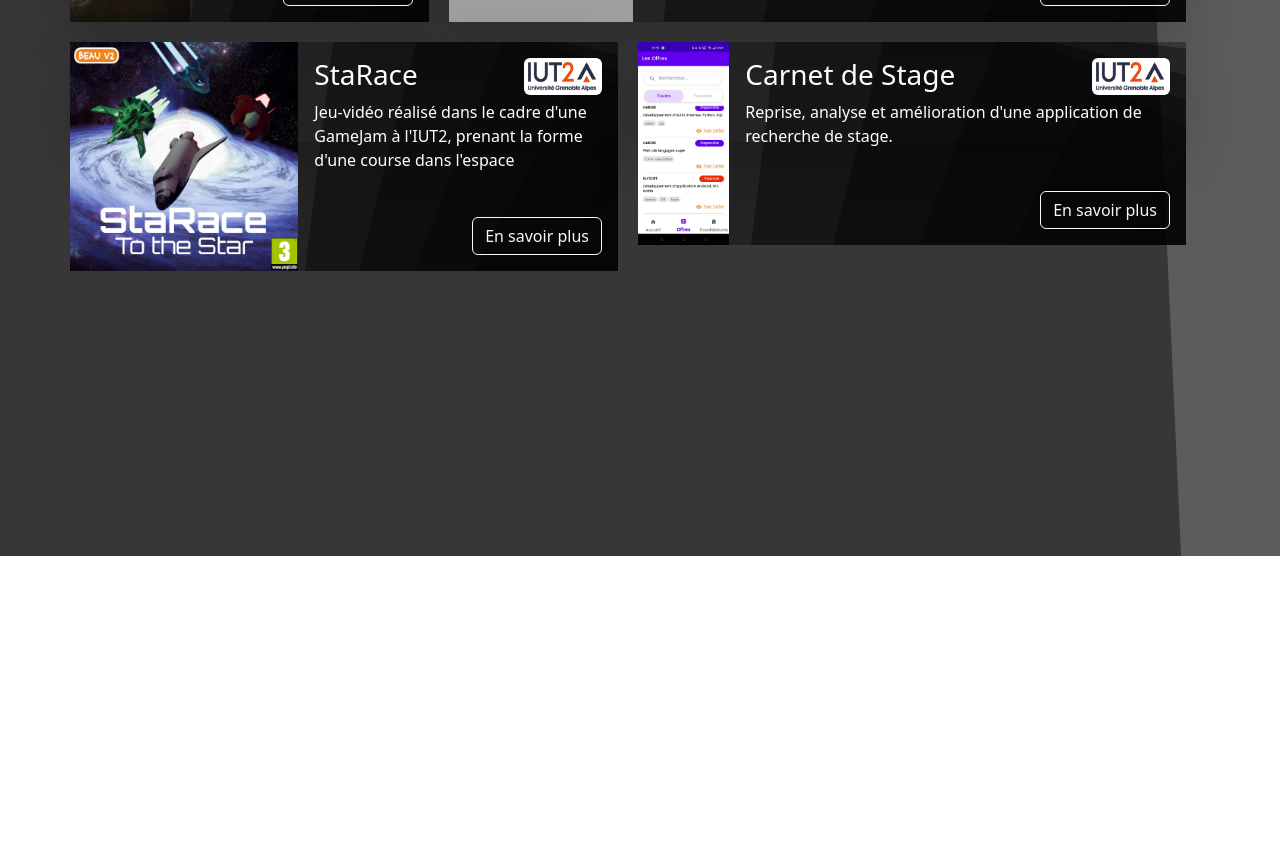
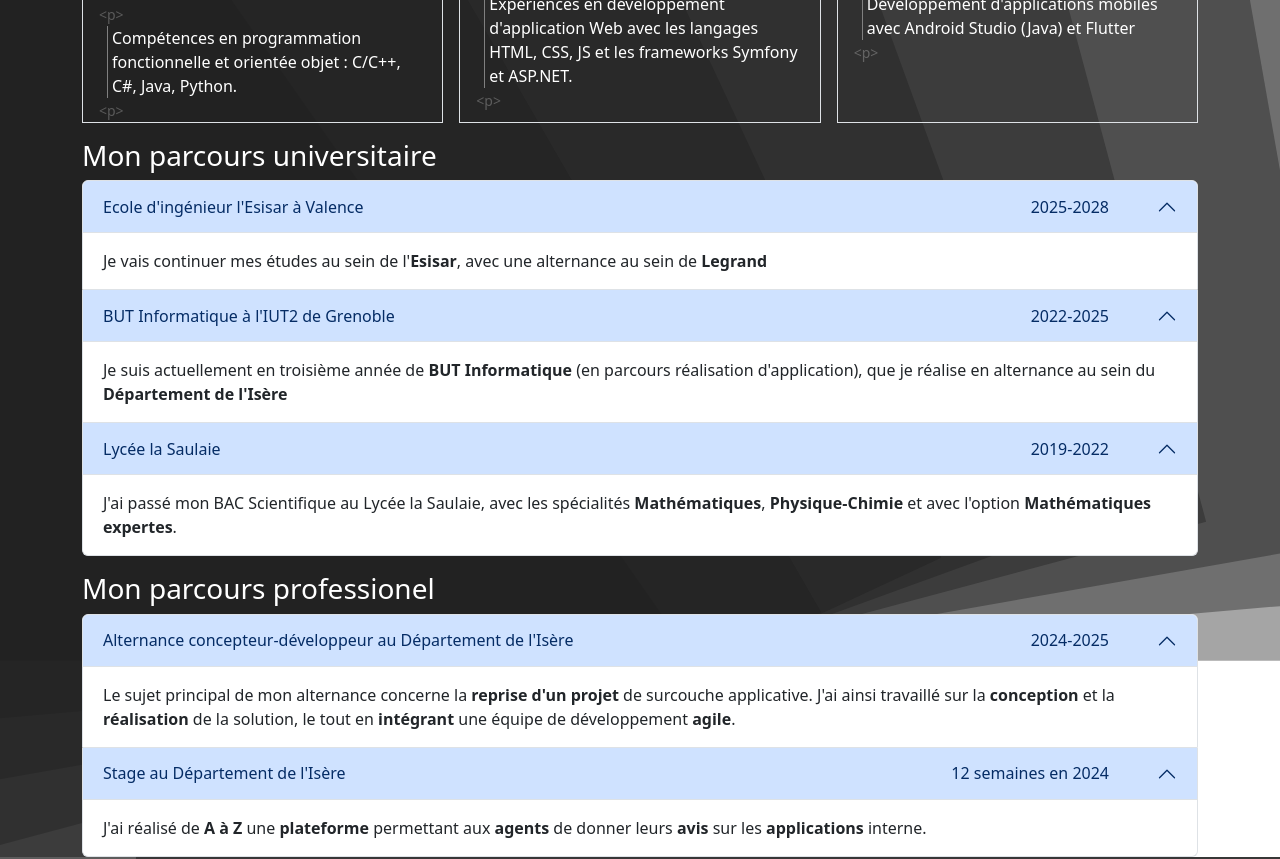
Before and after one commit to dupuisth/portfolio, a Next.js app: page / in a window 1280 px wide. Shown: the part 1060-1919 px from the top of the page. Before the commit the page ends 1616 px from the top, so only its background shows below. Built offline with nearby package versions, Linux system fonts and the light colour scheme; grey boxes are pictures that could not be loaded.

Commit message:
Ajout a propos

```diff
--- /dev/null
+++ b/app/components/About.tsx
@@ -0,0 +1,164 @@
+import GradientBackground from "./GradientBackground";
+
+function Comptence({
+  title,
+  description,
+}: {
+  title: string;
+  description: string;
+}) {
+  return (
+    <div className="border px-3 w-100" style={{ minHeight: 200 }}>
+      <h3 className="mt-2">
+        <b>{title}</b>
+      </h3>
+      <div className="position-relative">
+        <span className="small opacity-25">&lt;p&gt;</span>
+        <p className="m-0 ms-2 ps-1" style={{ borderLeft: "1px solid gray" }}>
+          {description}
+        </p>
+        <span className="small opacity-25">&lt;p&gt;</span>
+      </div>
+    </div>
+  );
+}
+
+function ParcoursItem({
+  title,
+  description,
+  date,
+  index,
+  accordionId,
+}: {
+  title: string;
+  date: string;
+  description: string;
+  index: number;
+  accordionId: string;
+}) {
+  return (
+    <div className="accordion-item">
+      <h2 className="accordion-header">
+        <button
+          className="accordion-button"
+          type="button"
+          data-bs-toggle="collapse"
+          data-bs-target={`#${accordionId}collapse${index}`}
+          aria-expanded="true"
+          aria-controls={`${accordionId}collapse${index}`}
+        >
+          <div className="d-flex justify-content-between w-100 me-5">
+            <span>{title}</span>
+            <span>{date}</span>
+          </div>
+        </button>
+      </h2>
+      <div
+        id={`${accordionId}collapse${index}`}
+        className="accordion-collapse collapse show"
+        data-bs-parent={`#${accordionId}`}
+      >
+        <div
+          className="accordion-body"
+          dangerouslySetInnerHTML={{ __html: description }}
+        ></div>
+      </div>
+    </div>
+  );
+}
+
+export default function About() {
+  return (
+    <div className="w-100 h-100 position-relative" id="about">
+      <div className="overflow-hidden" style={{ zIndex: -100 }}>
+        <GradientBackground
+          color="#202020ff"
+          count={8}
+          zIndex={-10}
+          scale={1.5}
+          colCoef={1}
+          rotationCoef={5}
+          mirror={true}
+        />
+      </div>
+      <div className="container mt-3 text-white" style={{ minHeight: "100vh" }}>
+        <h1 className="text-center">A propos de moi</h1>
+
+        <p>
+          Salut, moi, c'est <b>Thibaut</b>. Je suis actuellement étudiant en{" "}
+          <b>BUT informatique</b> à l'IUT2 de Grenoble. Je suis interessé par la
+          programmation et les nouvelles technologies depuis que je suis au
+          lycée. Mon objectif actuel est de devenir{" "}
+          <b>concepteur-développeur</b>.
+        </p>
+
+        <div className="mt-3">
+          <h3>Mes compétences</h3>
+
+          <div className="d-md-flex flex-nowrap gap-3 justify-content-center">
+            <Comptence
+              title="Développement Logiciel"
+              description="Compétences en programmation fonctionnelle et orientée objet : C/C++, C#, Java, Python. "
+            />
+            <Comptence
+              title="Développement Web"
+              description="Expériences en développement d'application Web avec les langages HTML, CSS, JS et les frameworks Symfony et ASP.NET. "
+            />
+            <Comptence
+              title="Développement Mobile"
+              description="Développement d'applications mobiles avec Android Studio (Java) et Flutter"
+            />
+          </div>
+        </div>
+
+        <div className="mt-3">
+          <h3>Mon parcours universitaire</h3>
+
+          <div className="accordion" id="univ">
+            <ParcoursItem
+              accordionId="univ"
+              title="Ecole d'ingénieur l'Esisar à Valence"
+              date="2025-2028"
+              description="Je vais continuer mes études au sein de l'<b>Esisar</b>, avec une alternance au sein de <b>Legrand</b>"
+              index={1}
+            />
+            <ParcoursItem
+              accordionId="univ"
+              title="BUT Informatique à l'IUT2 de Grenoble"
+              date="2022-2025"
+              description="Je suis actuellement en troisième année de <b>BUT Informatique</b> (en parcours réalisation d'application), que je réalise en alternance au sein du <b>Département de l'Isère</b>"
+              index={2}
+            />
+            <ParcoursItem
+              accordionId="univ"
+              title="Lycée la Saulaie"
+              date="2019-2022"
+              description="J'ai passé mon BAC Scientifique au Lycée la Saulaie, avec les spécialités <b>Mathématiques</b>, <b>Physique-Chimie</b> et avec l'option <b>Mathématiques expertes</b>. "
+              index={3}
+            />
+          </div>
+        </div>
+
+        <div className="mt-3">
+          <h3>Mon parcours professionel</h3>
+          <div className="accordion" id="pro">
+            <ParcoursItem
+              accordionId="pro"
+              title="Alternance concepteur-développeur au Département de l'Isère"
+              date="2024-2025"
+              description="Le sujet principal de mon alternance concerne la <b>reprise d'un projet</b> de surcouche applicative. J'ai ainsi travaillé sur la <b>conception</b> et la <b>réalisation</b> de la solution, le tout en <b>intégrant</b> une équipe de développement <b>agile</b>."
+              index={1}
+            />
+            <ParcoursItem
+              accordionId="pro"
+              title="Stage au Département de l'Isère"
+              date="12 semaines en 2024"
+              description="J'ai réalisé de <b>A à Z</b> une <b>plateforme</b> permettant aux <b>agents</b> de donner leurs <b>avis</b> sur les <b>applications</b> interne."
+              index={2}
+            />
+          </div>
+        </div>
+      </div>
+    </div>
+  );
+}
--- a/app/components/ProjectsList.tsx
+++ b/app/components/ProjectsList.tsx
@@ -106,7 +106,7 @@ export default function ProjectsList() {
           scale={1.2}
           colCoef={1}
           rotationCoef={1.3}
-          mirror={true}
+          mirror={false}
         />
       </div>
       <div className="container mt-3 text-white" style={{ minHeight: "100vh" }}>
--- a/app/page.tsx
+++ b/app/page.tsx
@@ -1,3 +1,4 @@
+import About from "./components/About";
 import Hero from "./components/Hero";
 import ProjectsList from "./components/ProjectsList";
 
@@ -6,6 +7,8 @@ export default function Home() {
     <>
       <Hero />
 
+      <About />
+
       <ProjectsList />
     </>
   );
```
